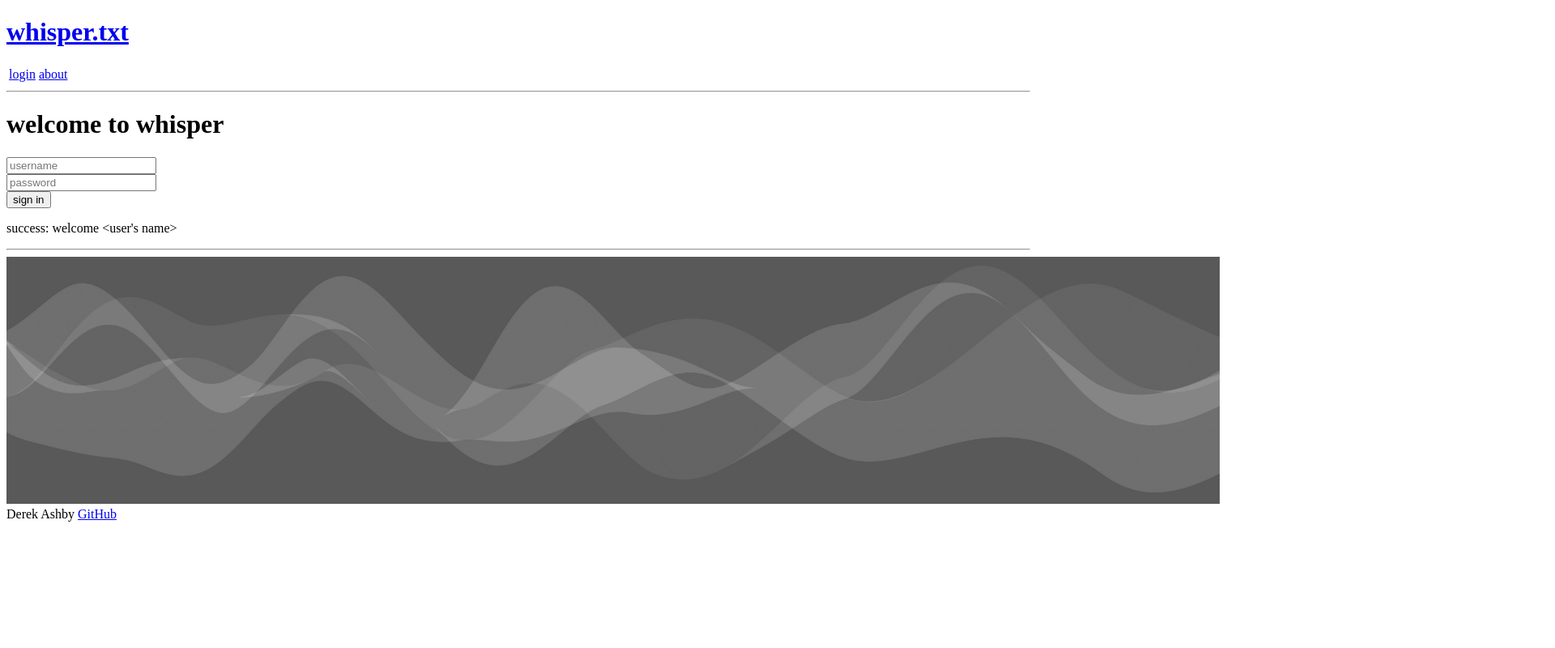
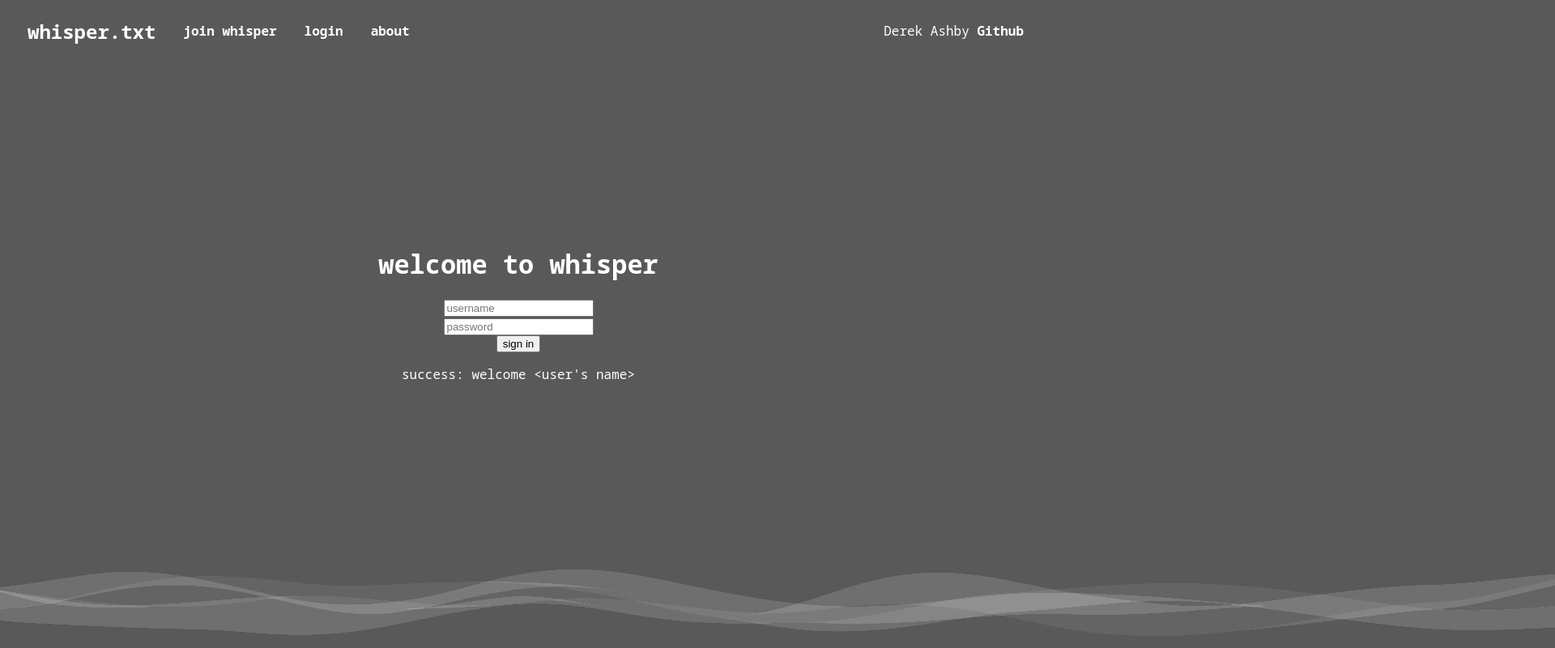
Before and after one commit to der-leek/Startup, a plain HTML site: page index.html in a window 1280 px wide. Shown: the top 800 px of the page at 81% size, 1920 px wide, since content can reach past the window. Drawn offline with Linux system fonts and the light colour scheme.

Commit message:
Styling completed for header and footer

```diff
--- a/index.css
+++ b/index.css
@@ -0,0 +1,61 @@
+@import url('https://fonts.googleapis.com/css2?family=Noto+Sans+Mono:wght@200&display=swap');
+
+body {
+  font-family: 'Noto Sans Mono';
+  display: flex;
+  flex-direction: column;
+  margin: 0;
+  height: 100vh;
+  background: rgb(89, 89, 89);
+  color: white;
+}
+
+header {
+    flex: 0 .5em;
+}
+
+header div {
+    display: flex;
+    justify-content: space-between;
+    align-items: center;
+    font-weight: lighter;
+    padding: 0 1em;
+}
+
+header td {
+    padding: 0 1em;
+}
+
+main {
+    display: flex;
+    flex: 1;
+    flex-direction: column;
+    align-items: center;
+    justify-content: center;
+}
+
+footer {
+    flex: 0 1em;
+    margin: 0;
+    color: white;
+    text-align: center;
+    justify-content: center;
+    border-radius: 5px 5px 0 0;
+}
+
+a {
+    text-decoration: none;
+    font-weight: bold;
+}
+
+a:link {
+    color: white;
+}
+
+a:visited {
+    color: white;
+}
+
+a:hover {
+    color: black;
+}
--- a/index.html
+++ b/index.html
@@ -6,27 +6,34 @@
     <meta name="viewport" content="width=device-width, initial-scale=1.0" />
     <title>whisper.txt</title>
     <link rel="shortcut icon" href="favicon.ico" type="image/x-icon">
+    <link rel="stylesheet" type="text/css" href="index.css">
   </head>
   <body>
     <!-- Use header, main, and footer elements to give semantic structure -->
     <header>
-      <h1><a href="index.html">whisper.txt</a></h1>
+      <div>
         <nav>
-        <!-- Menu is a semantic alternative to <ul> that represents an interaction -->
           <table>
             <tr>
+              <td><h2><a href="index.html">whisper.txt</a></h2></td>
+              <td><a href="">join whisper</a></td>
               <td><a href="index.html">login</a></td>
               <td><a href="about.html">about</a></td>
             </tr>
           </table>
         </nav>
 
-      <!-- Since we don't have the ability to style we use old style HTML to give some visual formatting -->
-      <hr />
+        <p>
+          Derek Ashby
+          <a href="https://github.com/der-leek/Startup">Github</a>
+        </p>
+
+      </div>
     </header>
 
     <main>
       <h1>welcome to whisper</h1>
+
       <form method="post" action="">
         <input type="text" id="username" placeholder="username" required/>
         </br>
@@ -36,17 +43,12 @@
 
       <button type="submit">sign in</button>
 
-      <!-- create page for creating an account -->
-
       <!-- rendering of login confirmation (credentials match database information) -->
       <p>success: welcome &lt;user's name&gt;</p>
     </main>
 
     <footer>
-      <hr />
-      <img alt="abstract waveforms" src="whisper_waveforms.jpeg" height="305">
-      <span class="text-reset">Derek Ashby</span>
-      <a href="https://github.com/der-leek/Startup">GitHub</a>
+      <img alt="abstract waveforms" src="whisper_waveforms.jpeg" height="100" width="200%">
     </footer>
   </body>
 </html>
```
Lines whose indentation alone changed are shown as unchanged.
